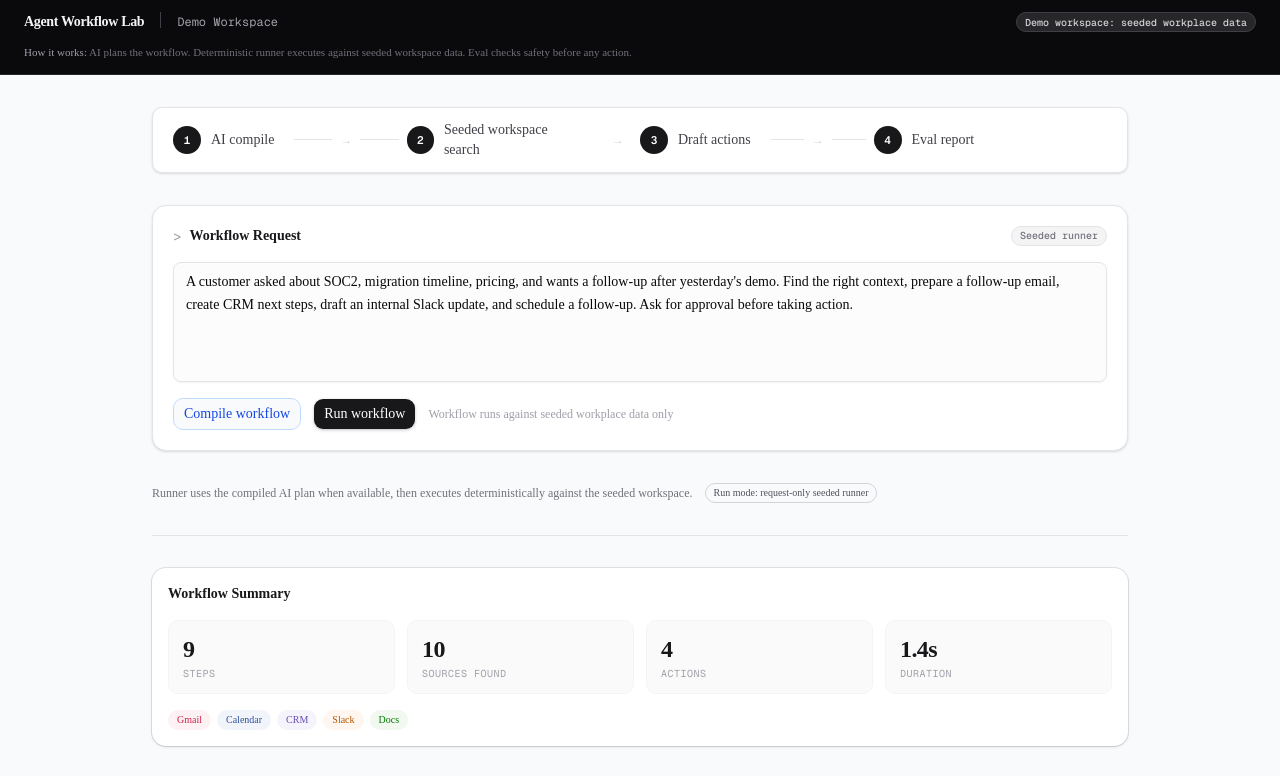
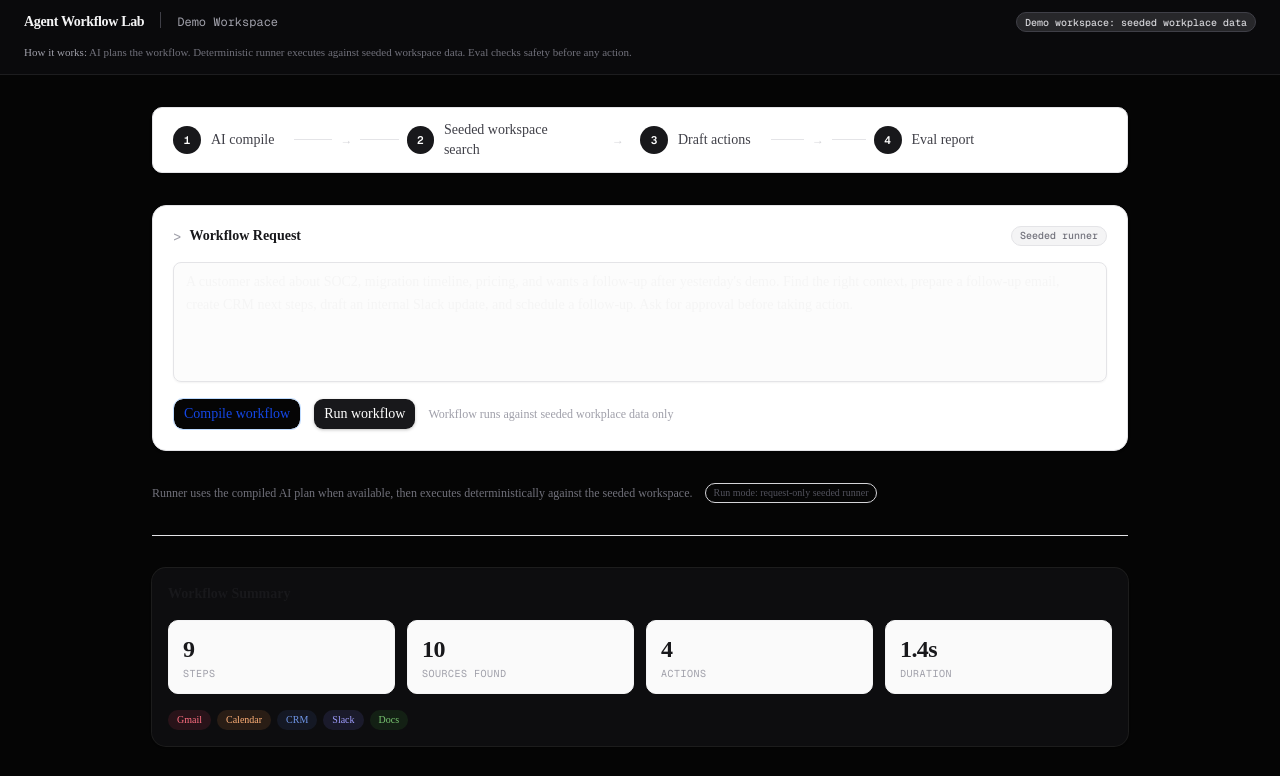
Before and after one commit to OmkarBansod02/Agent-Workflow-Lab, a Next.js app: page /app in a window 1280 px wide. Shown: the top 776 px of the page. Built offline with nearby package versions, Linux system fonts and the light colour scheme.

Commit message:
Set dark AI console palette as the default app theme.

```diff
--- a/src/app/globals.css
+++ b/src/app/globals.css
@@ -49,91 +49,57 @@
 }
 
 :root {
-  --background: oklch(0.985 0.002 247);
-  --foreground: oklch(0.141 0.005 286);
-  --card: oklch(1 0 0);
-  --card-foreground: oklch(0.141 0.005 286);
-  --popover: oklch(1 0 0);
-  --popover-foreground: oklch(0.141 0.005 286);
-  --primary: oklch(0.21 0.006 286);
-  --primary-foreground: oklch(0.985 0 0);
-  --secondary: oklch(0.967 0.001 286);
-  --secondary-foreground: oklch(0.21 0.006 286);
-  --muted: oklch(0.967 0.001 286);
-  --muted-foreground: oklch(0.552 0.016 286);
-  --accent: oklch(0.967 0.001 286);
-  --accent-foreground: oklch(0.21 0.006 286);
-  --destructive: oklch(0.577 0.245 27.325);
-  --border: oklch(0.918 0.004 286);
-  --input: oklch(0.918 0.004 286);
-  --ring: oklch(0.553 0.13 264);
-  --chart-1: oklch(0.553 0.13 264);
-  --chart-2: oklch(0.6 0.16 293);
-  --chart-3: oklch(0.65 0.17 142);
-  --chart-4: oklch(0.75 0.15 55);
-  --chart-5: oklch(0.65 0.2 15);
+  --background: #050505;
+  --foreground: #F5F5F5;
+  --card: #0D0D0F;
+  --card-foreground: #F5F5F5;
+  --popover: #0D0D0F;
+  --popover-foreground: #F5F5F5;
+  --primary: oklch(0.637 0.174 283);
+  --primary-foreground: #FFFFFF;
+  --secondary: #17171A;
+  --secondary-foreground: #F5F5F5;
+  --muted: #17171A;
+  --muted-foreground: #A1A1AA;
+  --accent: #17171A;
+  --accent-foreground: #F5F5F5;
+  --destructive: oklch(0.637 0.208 15);
+  --border: rgba(255,255,255,0.08);
+  --input: rgba(255,255,255,0.08);
+  --ring: oklch(0.637 0.174 283);
+  --chart-1: oklch(0.637 0.174 283);
+  --chart-2: oklch(0.65 0.17 142);
+  --chart-3: oklch(0.75 0.15 55);
+  --chart-4: oklch(0.637 0.208 15);
+  --chart-5: oklch(0.553 0.13 264);
   --radius: 0.625rem;
-  --sidebar: oklch(0.985 0.002 247);
-  --sidebar-foreground: oklch(0.141 0.005 286);
-  --sidebar-primary: oklch(0.21 0.006 286);
-  --sidebar-primary-foreground: oklch(0.985 0 0);
-  --sidebar-accent: oklch(0.967 0.001 286);
-  --sidebar-accent-foreground: oklch(0.21 0.006 286);
-  --sidebar-border: oklch(0.918 0.004 286);
-  --sidebar-ring: oklch(0.553 0.13 264);
+  --sidebar: #0D0D0F;
+  --sidebar-foreground: #F5F5F5;
+  --sidebar-primary: oklch(0.637 0.174 283);
+  --sidebar-primary-foreground: #FFFFFF;
+  --sidebar-accent: #17171A;
+  --sidebar-accent-foreground: #F5F5F5;
+  --sidebar-border: rgba(255,255,255,0.08);
+  --sidebar-ring: oklch(0.637 0.174 283);
 
-  --console-bg: oklch(0.145 0.005 286);
-  --console-bg-subtle: oklch(0.195 0.006 286);
-  --console-fg: oklch(0.94 0.002 247);
-  --console-muted: oklch(0.63 0.015 286);
-  --console-border: oklch(0.27 0.006 286);
+  --console-bg: #0A0A0C;
+  --console-bg-subtle: #111113;
+  --console-fg: #F5F5F5;
+  --console-muted: #71717A;
+  --console-border: rgba(255,255,255,0.08);
 
   --accent-blue: oklch(0.553 0.13 264);
-  --accent-violet: oklch(0.6 0.16 293);
+  --accent-violet: oklch(0.637 0.174 283);
 
   --success: oklch(0.65 0.17 142);
   --warning: oklch(0.75 0.15 55);
-  --danger: oklch(0.65 0.2 15);
+  --danger: oklch(0.637 0.208 15);
 
-  --tool-gmail: oklch(0.65 0.2 15);
-  --tool-calendar: oklch(0.553 0.13 264);
-  --tool-crm: oklch(0.6 0.16 293);
-  --tool-slack: oklch(0.75 0.15 55);
+  --tool-gmail: oklch(0.637 0.208 15);
+  --tool-calendar: oklch(0.75 0.15 55);
+  --tool-crm: oklch(0.553 0.13 264);
+  --tool-slack: oklch(0.637 0.174 283);
   --tool-docs: oklch(0.65 0.17 142);
-}
-
-.dark {
-  --background: oklch(0.145 0 0);
-  --foreground: oklch(0.985 0 0);
-  --card: oklch(0.205 0 0);
-  --card-foreground: oklch(0.985 0 0);
-  --popover: oklch(0.205 0 0);
-  --popover-foreground: oklch(0.985 0 0);
-  --primary: oklch(0.922 0 0);
-  --primary-foreground: oklch(0.205 0 0);
-  --secondary: oklch(0.269 0 0);
-  --secondary-foreground: oklch(0.985 0 0);
-  --muted: oklch(0.269 0 0);
-  --muted-foreground: oklch(0.708 0 0);
-  --accent: oklch(0.269 0 0);
-  --accent-foreground: oklch(0.985 0 0);
-  --destructive: oklch(0.704 0.191 22.216);
-  --border: oklch(1 0 0 / 10%);
-  --input: oklch(1 0 0 / 15%);
-  --ring: oklch(0.556 0 0);
-  --chart-1: oklch(0.87 0 0);
-  --chart-2: oklch(0.556 0 0);
-  --chart-3: oklch(0.439 0 0);
-  --chart-4: oklch(0.371 0 0);
-  --chart-5: oklch(0.269 0 0);
-  --sidebar: oklch(0.205 0 0);
-  --sidebar-foreground: oklch(0.985 0 0);
-  --sidebar-primary: oklch(0.488 0.243 264.376);
-  --sidebar-primary-foreground: oklch(0.985 0 0);
-  --sidebar-accent: oklch(0.269 0 0);
-  --sidebar-accent-foreground: oklch(0.985 0 0);
-  --sidebar-border: oklch(1 0 0 / 10%);
-  --sidebar-ring: oklch(0.556 0 0);
 }
 
 @layer base {
@@ -166,8 +132,8 @@
 .tool-border-slack { border-left-color: var(--tool-slack); }
 .tool-border-docs { border-left-color: var(--tool-docs); }
 
-.tool-bg-gmail { background-color: oklch(0.65 0.2 15 / 0.08); color: oklch(0.55 0.2 15); }
-.tool-bg-calendar { background-color: oklch(0.553 0.13 264 / 0.08); color: oklch(0.45 0.13 264); }
-.tool-bg-crm { background-color: oklch(0.6 0.16 293 / 0.08); color: oklch(0.5 0.16 293); }
-.tool-bg-slack { background-color: oklch(0.75 0.15 55 / 0.08); color: oklch(0.55 0.15 55); }
-.tool-bg-docs { background-color: oklch(0.65 0.17 142 / 0.08); color: oklch(0.5 0.17 142); }
+.tool-bg-gmail { background-color: oklch(0.637 0.208 15 / 0.12); color: oklch(0.72 0.18 15); }
+.tool-bg-calendar { background-color: oklch(0.75 0.15 55 / 0.12); color: oklch(0.82 0.12 55); }
+.tool-bg-crm { background-color: oklch(0.553 0.13 264 / 0.12); color: oklch(0.68 0.13 264); }
+.tool-bg-slack { background-color: oklch(0.637 0.174 283 / 0.12); color: oklch(0.74 0.15 283); }
+.tool-bg-docs { background-color: oklch(0.65 0.17 142 / 0.12); color: oklch(0.76 0.14 142); }
```
